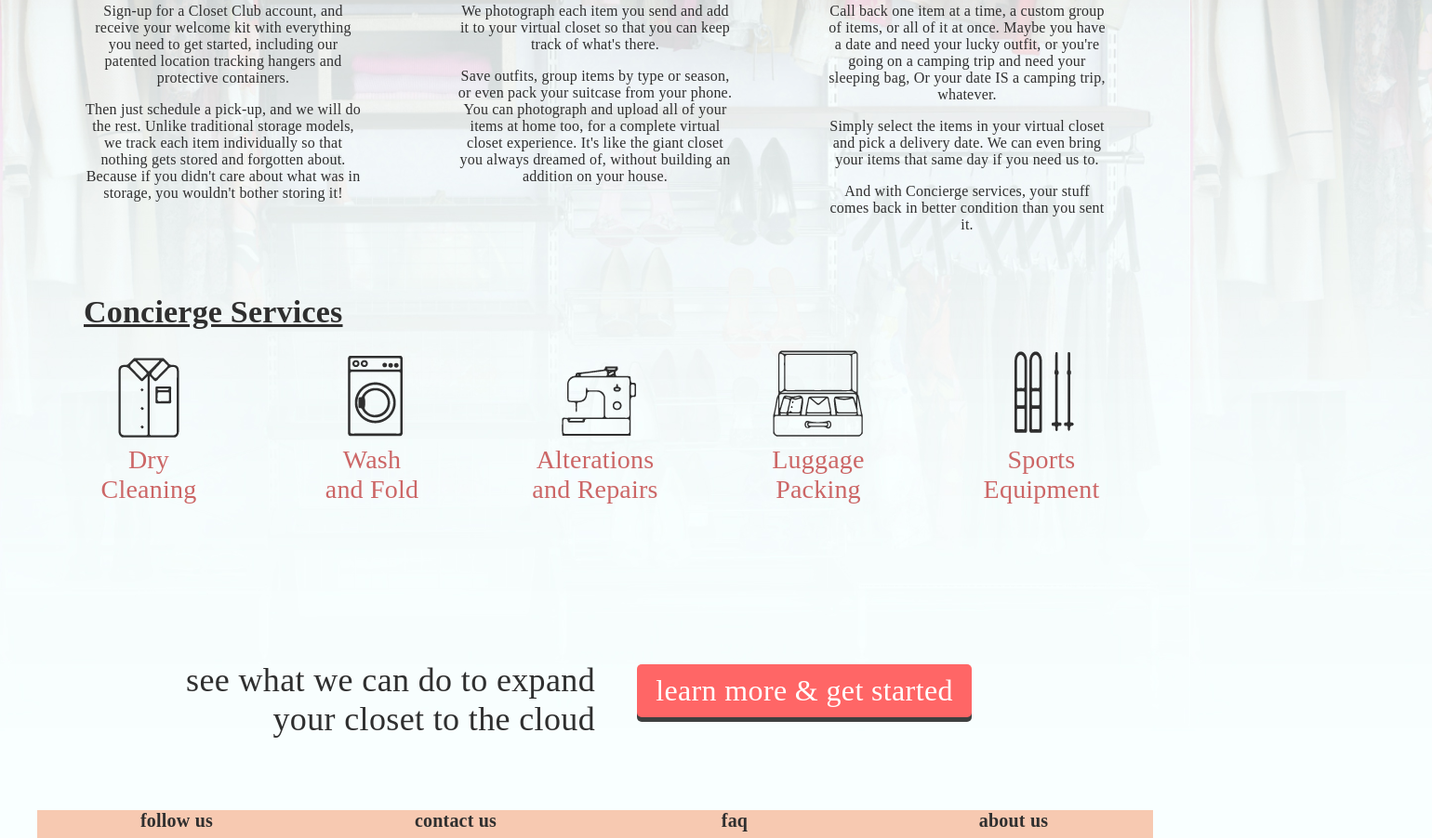
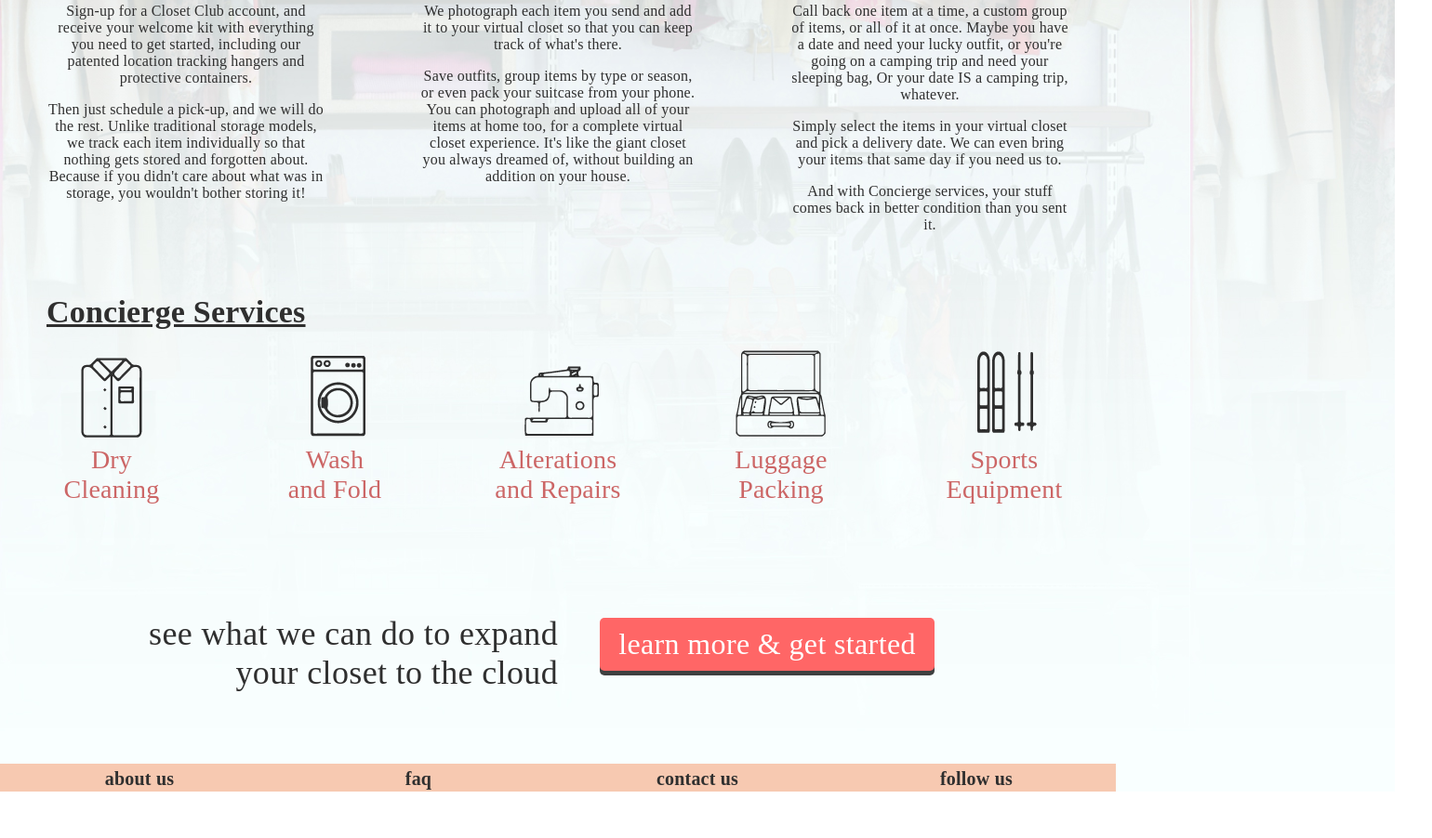
Before and after one commit to ReganLBosch/ClosetClub, a plain HTML site: page index.html in a window 1280 px wide. Shown: the part 570-1472 px from the top of the page at 93% size, 1540 px wide, since content can reach past the window. After the commit the page ends 1422 px from the top, so only its background shows below. Drawn offline with Linux system fonts and the light colour scheme.

Commit message:
footer padding

```diff
--- a/css/Styles.css
+++ b/css/Styles.css
@@ -30,6 +30,7 @@ body {
  	-moz-background-size: cover;
  	-o-background-size: cover;
  	background-size: cover;
+	width: 1200px;
  	margin: 0;
  	padding: 0;
 /* 	vertical-align: top;*/
@@ -216,7 +217,7 @@ h6 {
 }
 .bottom-CTA {
 	width: 1200;
-	padding: 300px 0 0 0;
+	padding: 250px 0 0 0;
 /*	margin: 0 auto 100px auto;*/
 /*	display: inline;*/
 }
@@ -262,12 +263,12 @@ footer{
 	font-weight: 700;
   	font-weight: bold;
   	font-size : 20px;
-  	float: right;
+  	float: left;
 /*  	line-height: 20px;*/
   	width: 25%;
 /* text-align: middle;
   	color : #2F2F2F;
   	color : rgb(47, 47, 47);
 /*  	background-color: #f7c9b1;*/
-  	padding: 0px 0px 0 0px;
+  	padding: 5px 0px 0 0px;
   }
```
